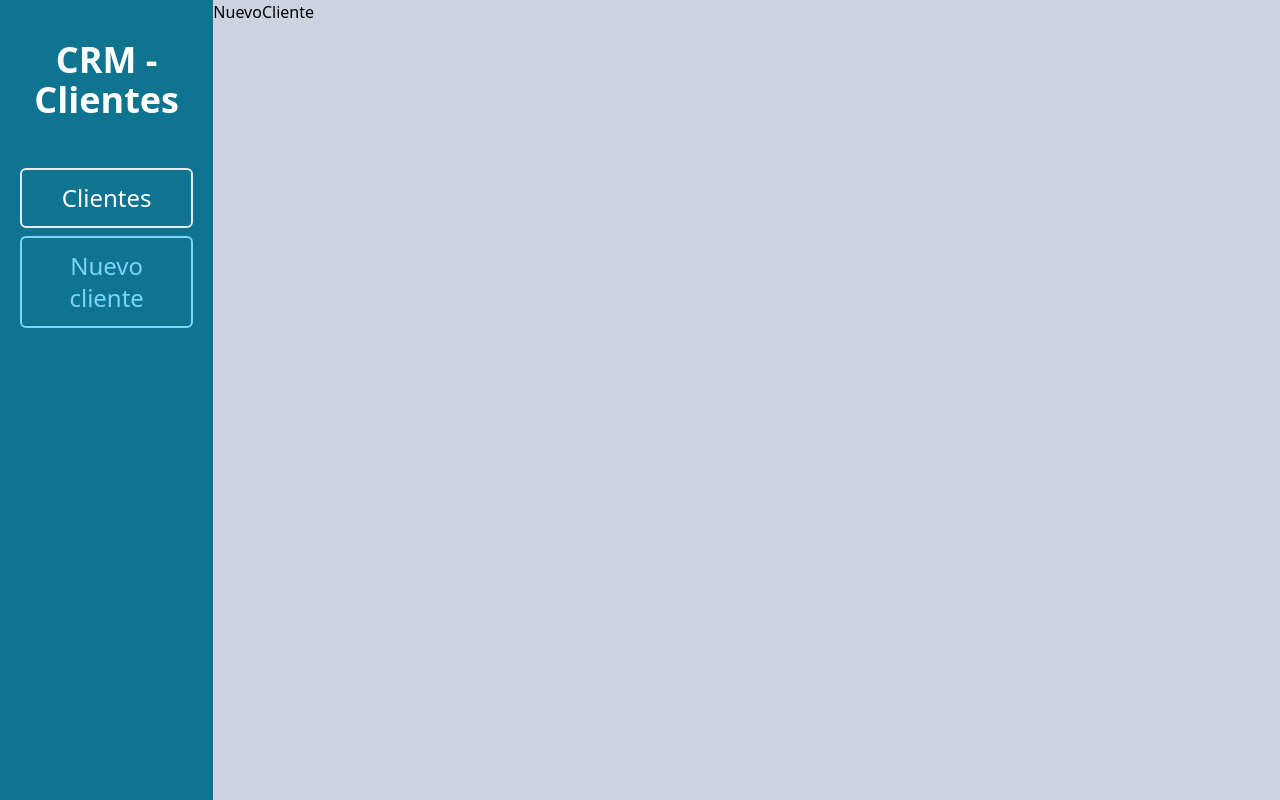
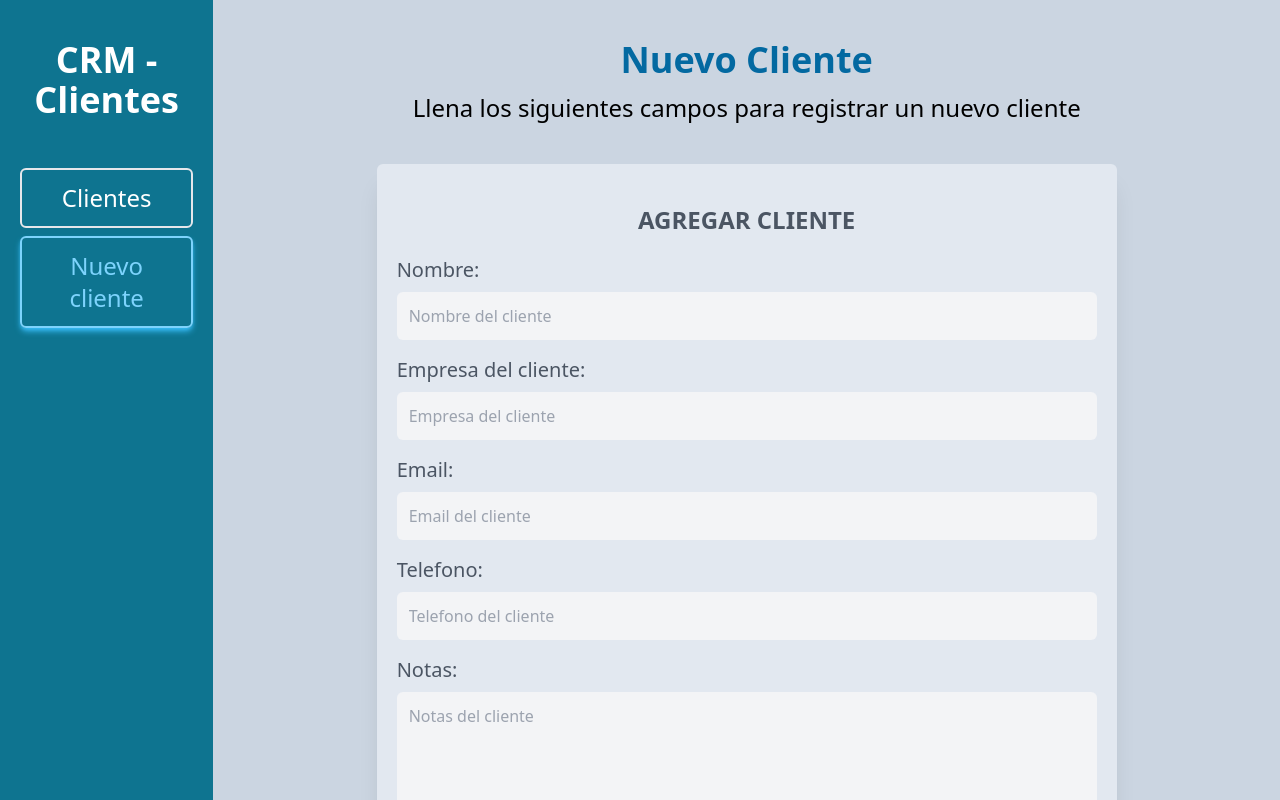
Before and after one commit to bimbaquingoch/04-crm-react, a React (Vite) app: page /clientes/nuevo in a window 1280 px wide. Built offline with nearby package versions, Linux system fonts and the light colour scheme.

Commit message:
fin validaciones en formik con yup

```diff
--- a/package.json
+++ b/package.json
@@ -9,12 +9,14 @@
    },
    "dependencies": {
       "autoprefixer": "^10.4.4",
+      "formik": "^2.2.9",
       "postcss": "^8.4.12",
       "prop-types": "^15.8.1",
       "react": "^17.0.2",
       "react-dom": "^17.0.2",
       "react-router-dom": "^6.3.0",
-      "tailwindcss": "^3.0.23"
+      "tailwindcss": "^3.0.23",
+      "yup": "^0.32.11"
    },
    "devDependencies": {
       "@vitejs/plugin-react": "^1.0.7",
--- /dev/null
+++ b/src/components/Alerta.jsx
@@ -0,0 +1,7 @@
+export const Alerta = ({ children }) => {
+   return (
+      <div className='text-center mt-3 font-bold text-red-400 pb-3 uppercase'>
+         {children}
+      </div>
+   );
+};
--- /dev/null
+++ b/src/components/Formulario.jsx
@@ -0,0 +1,151 @@
+import { Formik, Form, Field } from "formik";
+import * as Yup from "yup";
+import { Alerta } from "./Alerta";
+
+export const Formulario = () => {
+   // esquema de los campos
+   // aqui se  validan todos los campos del formulario
+   const nuevoClienteSchema = Yup.object().shape({
+      nombre: Yup.string()
+         .min(3, "El nombre es muy corto")
+         .max(20, "El nombre es muy largo")
+         .required("El nombre del cliente es obligatorio"),
+      empresa: Yup.string().required("El nombre de la empresa es obligatorio"),
+
+      email: Yup.string()
+         .email("El email no es valido")
+         .required("El email es obligatorio"),
+
+      telefono: Yup.number()
+         .positive("Numero no valido")
+         .integer("Numero no valido")
+         .typeError("Numero no valido"),
+   });
+
+   const handleSubmit = (valores) => {
+      console.log(valores);
+   };
+   return (
+      <div className='bg-slate-200 mt-10 px-5 py-10 rounded-md shadow-xl w-full md:w-3/4 mx-auto'>
+         <h1 className='text-gray-600 font-bold text-2xl uppercase text-center mb-5'>
+            Agregar cliente
+         </h1>
+         <Formik
+            initialValues={{
+               nombre: "",
+               empresa: "",
+               email: "",
+               telefono: "",
+               notas: "",
+            }}
+            onSubmit={(values) => {
+               handleSubmit(values);
+            }}
+            // el esquema de validacion, donde esta la validacion?
+            validationSchema={nuevoClienteSchema}>
+            {({ errors, touched }) => {
+               return (
+                  <Form>
+                     <div className='mb-4'>
+                        <label
+                           className='text-gray-600 text-xl'
+                           htmlFor='nombre'>
+                           Nombre:
+                        </label>
+                        <Field
+                           id='nombre'
+                           type='text'
+                           name='nombre'
+                           className='mt-2 block w-full p-3 bg-gray-100 rounded-md'
+                           placeholder='Nombre del cliente'
+                        />
+
+                        {errors.nombre && touched.nombre ? (
+                           <Alerta>{errors.nombre}</Alerta>
+                        ) : null}
+                     </div>
+
+                     <div className='mb-4'>
+                        <label
+                           className='text-gray-600 text-xl'
+                           htmlFor='empresa'>
+                           Empresa del cliente:
+                        </label>
+                        <Field
+                           id='empresa'
+                           type='text'
+                           name='empresa'
+                           className='mt-2 block w-full p-3 bg-gray-100 rounded-md'
+                           placeholder='Empresa del cliente'
+                        />
+                        {errors.empresa && touched.empresa ? (
+                           <Alerta>{errors.empresa}</Alerta>
+                        ) : null}
+                     </div>
+
+                     <div className='mb-4'>
+                        <label
+                           className='text-gray-600 text-xl'
+                           htmlFor='email'>
+                           Email:
+                        </label>
+                        <Field
+                           id='email'
+                           type='email'
+                           name='email'
+                           className='mt-2 block w-full p-3 bg-gray-100 rounded-md'
+                           placeholder='Email del cliente'
+                        />
+                        {errors.email && touched.email ? (
+                           <Alerta>{errors.email}</Alerta>
+                        ) : null}
+                     </div>
+
+                     <div className='mb-4'>
+                        <label
+                           className='text-gray-600 text-xl'
+                           htmlFor='telefono'>
+                           Telefono:
+                        </label>
+                        <Field
+                           name='telefono'
+                           id='telefono'
+                           type='tel'
+                           className='mt-2 block w-full p-3 bg-gray-100 rounded-md'
+                           placeholder='Telefono del cliente'
+                        />
+                        {errors.telefono && touched.telefono ? (
+                           <Alerta>{errors.telefono}</Alerta>
+                        ) : null}
+                     </div>
+
+                     <div className='mb-4'>
+                        <label
+                           className='text-gray-600 text-xl'
+                           htmlFor='notas'>
+                           Notas:
+                        </label>
+                        <Field
+                           as='textarea'
+                           id='notas'
+                           type='text'
+                           name='notas'
+                           className='mt-2 block w-full p-3 bg-gray-100 rounded-md h-40'
+                           placeholder='Notas del cliente'
+                        />
+                     </div>
+
+                     <div className='mt-5 w-full flex justify-center items-center'>
+                        <input
+                           type='submit'
+                           value='Agregar cliente'
+                           className='w-full md:w-2/4 bg-sky-400 cursor-pointer p-3 rounded-md text-white uppercase font-bold shadow-lg text-lg'
+                        />
+                     </div>
+                  </Form>
+               );
+            }}
+         </Formik>
+      </div>
+   );
+};
--- a/src/layout/Layout.jsx
+++ b/src/layout/Layout.jsx
@@ -4,6 +4,8 @@ export const Layout = () => {
    const location = useLocation();
    const { pathname } = location;
    // const urlActual = location.pathname;
+
+   const estiloNav = "text-sky-300 border-sky-300 shadow-md shadow-sky-400";
 
    return (
       <div className='md:flex md:min-h-screen'>
@@ -15,26 +17,24 @@ export const Layout = () => {
                <nav className='flex justify-around md:flex-col mt-3 md:mt-10 md:max-w-fit'>
                   <Link
                      className={`${
-                        pathname === "/clientes"
-                           ? "text-sky-300 border-sky-300"
-                           : " text-white"
-                     } text-2xl px-2 py-3 mt-2 hover:text-sky-300 hover:border-sky-300 text-center rounded-md border-2 `}
+                        pathname === "/clientes" ? estiloNav : " text-white"
+                     } text-2xl px-2 py-3 mt-2 hover:text-sky-300 hover:border-sky-300 hover:shadow-md hover:shadow-sky-400 text-center rounded-md border-2 `}
                      to='/clientes'>
                      Clientes
                   </Link>
                   <Link
                      className={`${
                         pathname === "/clientes/nuevo"
-                           ? "text-sky-300 border-sky-300"
+                           ? "text-sky-300 border-sky-300 shadow-md shadow-sky-400"
                            : " text-white"
-                     } text-2xl px-2 py-3 mt-2 hover:text-sky-300 hover:border-sky-300 text-center rounded-md border-2 `}
+                     } text-2xl px-2 py-3 mt-2 hover:text-sky-300 hover:border-sky-300 hover:shadow-md hover:shadow-sky-400  text-center rounded-md border-2 `}
                      to='/clientes/nuevo'>
                      Nuevo cliente
                   </Link>
                </nav>
             </div>
          </div>
-         <div className='md:w-3/4'>
+         <div className='w-full md:w-5/6 p-10 md:h-screen overflow-y-scroll'>
             <Outlet />
          </div>
       </div>
--- a/src/pages/NuevoCliente.jsx
+++ b/src/pages/NuevoCliente.jsx
@@ -1,7 +1,15 @@
+import { Formulario } from "../components/Formulario";
+
 export const NuevoCliente = () => {
    return (
-      <div>
-         <h1>NuevoCliente</h1>
-      </div>
+      <>
+         <h1 className='font-black text-4xl text-sky-700 capitalize text-center'>
+            nuevo cliente
+         </h1>
+         <p className='mt-3 text-2xl text-center'>
+            Llena los siguientes campos para registrar un nuevo cliente
+         </p>
+         <Formulario />
+      </>
    );
 };
```
